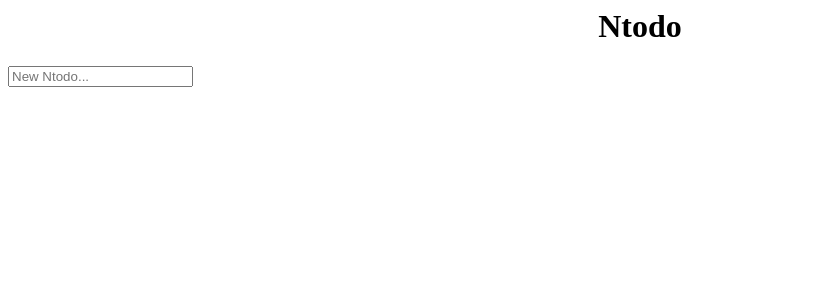
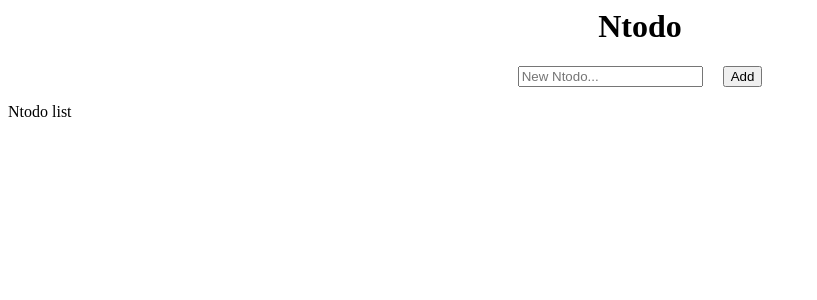
Before and after one commit to navodikakarunasingha/Ntodos, an Angular app: page / in a window 1280 px wide. Shown: the top 300 px of the page, without its empty margins (0-817 px from the left). Built offline with nearby package versions, Linux system fonts and the light colour scheme.

Commit message:
initiate ntodolist component

```diff
--- a/src/app/app.component.html
+++ b/src/app/app.component.html
@@ -1,4 +1,5 @@
 <div>
   <ntodo-title></ntodo-title>
   <ntodo-create></ntodo-create>
+  <ntodo-list></ntodo-list>
 </div>
--- a/src/app/app.module.ts
+++ b/src/app/app.module.ts
@@ -6,10 +6,11 @@ import { AppComponent } from './app.component';
 import { HelloComponent } from './hello.component';
 import { NtodoTitleComponent } from './ntodotitle/ntodotitle.component';
 import { NtodoCreateComponent } from './ntodocreate/ntodocreate.component';
+import { NtodoListComponent } from './ntodo/ntodo.component';
 
 @NgModule({
   imports:      [ BrowserModule, FormsModule ],
-  declarations: [ AppComponent, HelloComponent, NtodoTitleComponent, NtodoCreateComponent],
+  declarations: [ AppComponent, HelloComponent, NtodoTitleComponent, NtodoCreateComponent, NtodoListComponent],
   bootstrap:    [ AppComponent ]
 })
 export class AppModule { }
--- /dev/null
+++ b/src/app/ntodo/ntodo.component.html
@@ -0,0 +1 @@
+<p>Ntodo list</p>
--- /dev/null
+++ b/src/app/ntodo/ntodo.component.ts
@@ -0,0 +1,12 @@
+import { Component } from '@angular/core';
+
+@Component({
+  selector: 'ntodo-list',
+  templateUrl: './ntodo.component.html',
+  styleUrls: ['./ntodo.component.css']
+})
+export class NtodoListComponent  {
+  public ntodo_create_id = "Ntodo";
+  public new_ntodo = "";
+  public isDisabled = false;
+}
--- a/src/app/ntodocreate/ntodocreate.component.css
+++ b/src/app/ntodocreate/ntodocreate.component.css
@@ -0,0 +1,11 @@
+div {
+  text-align: center;
+}
+input {
+  text-align: left;
+}
+
+button {
+  text-align: center;
+  margin-left: 20px;
+}
--- a/src/app/ntodocreate/ntodocreate.component.html
+++ b/src/app/ntodocreate/ntodocreate.component.html
@@ -1 +1,4 @@
-<input bind-disabled="isDisabled" type="text" id={{ntodo_create_id}} value={{new_ntodo}} placeholder="New Ntodo...">
+<div>
+  <input bind-disabled="isDisabled" type="text" id={{ntodo_create_id}} value={{new_ntodo}} placeholder="New Ntodo...">
+  <button>Add</button>
+</div>
```
Also changed, not shown: src/app/ntodo/ntodo.component.css (added).
